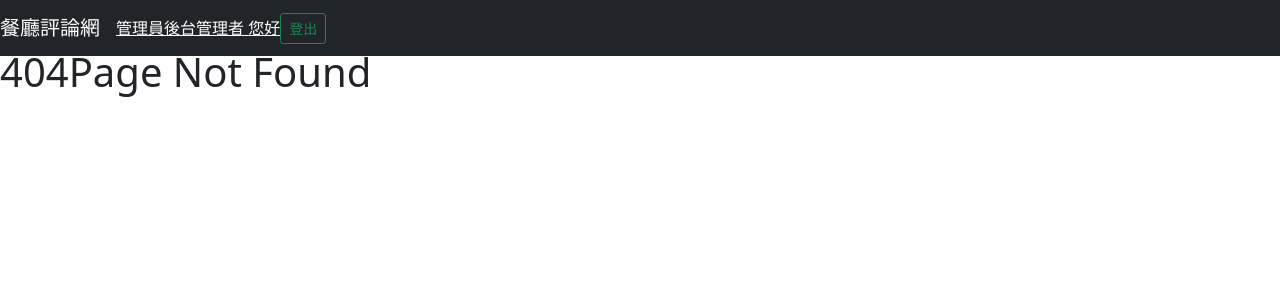
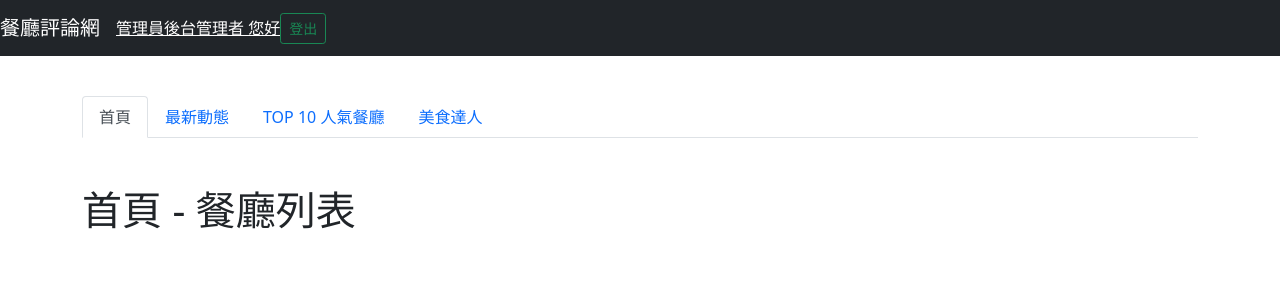
Before and after one commit to mingmoth/vue-forum, a Vue app: page /#/restaurants in a window 1280 px wide. Before the commit this address led to /#/. Shown: the top 300 px of the page. Built offline with nearby package versions, Linux system fonts and the light colour scheme.

Commit message:
add 4 Main vue Page/NavTabs & install uuid

```diff
--- a/package.json
+++ b/package.json
@@ -11,6 +11,7 @@
     "@popperjs/core": "^2.10.2",
     "bootstrap": "^5.1.3",
     "core-js": "^3.6.5",
+    "uuid": "^8.3.2",
     "vue": "^2.6.11",
     "vue-router": "^3.2.0"
   },
--- /dev/null
+++ b/src/components/NavTabs.vue
@@ -0,0 +1,46 @@
+<template>
+  <ul class="nav nav-tabs mb-4">
+    <li class="nav-item" v-for="tab in tabs"
+        :key="tab.id">
+      <router-link
+        :to="tab.path"
+        class="nav-link"
+      >
+        {{tab.title}}
+      </router-link>
+    </li>
+  </ul>
+</template>
+
+<script>
+import {v4 as uuidv4} from 'uuid'
+export default {
+  name: 'NavTabs',
+  data () {
+    return {
+      tabs: [
+        {
+          id: uuidv4(),
+          title: '首頁',
+          path: '/restaurants'
+        },
+        {
+          id: uuidv4(),
+          title: '最新動態',
+          path: '/restaurants/feeds'
+        },
+        {
+          id: uuidv4(),
+          title: 'TOP 10 人氣餐廳',
+          path: '/restaurants/top'
+        },
+        {
+          id: uuidv4(),
+          title: '美食達人',
+          path: '/users/top'
+        }
+      ]
+    }
+  }
+}
+</script>
--- a/src/router/index.js
+++ b/src/router/index.js
@@ -1,11 +1,13 @@
 import Vue from 'vue'
 import VueRouter from 'vue-router'
 import SignIn from '../views/SignIn.vue'
+import Restaurants from '../views/Restaurants.vue'
 import NotFound from '../views/NotFound.vue'
 
 Vue.use(VueRouter)
 
 export default new VueRouter({
+  linkExactActiveClass: 'active',
   routes : [
     {
       path: '/signin',
@@ -18,6 +20,26 @@ export default new VueRouter({
       component: () => import("../views/SignUp.vue")
     },
     {
+      path: '/restaurants',
+      name: 'restaurants',
+      component: Restaurants
+    },
+    {
+      path: '/restaurants/feeds',
+      name: 'restaurants-feeds',
+      component: () => import ("../views/RestaurantsFeeds.vue")
+    },
+    {
+      path: '/restaurants/top',
+      name: 'restaurants-top',
+      component: () => import("../views/RestaruantsTop.vue")
+    },
+    {
+      path: '/users/top',
+      name: 'users=top',
+      component: () => import("../views/UsersTop.vue")
+    },
+    {
       path: '*',
       name: 'not-found',
       component: NotFound
--- /dev/null
+++ b/src/views/RestaruantsTop.vue
@@ -0,0 +1,18 @@
+<template>
+  <div class="container py-5">
+    <NavTabs />
+    <h1 class="mt-5">
+      RestaruantsTop
+    </h1>
+  </div>
+</template>
+
+<script>
+import NavTabs from '../components/NavTabs.vue'
+export default {
+  name: 'RestaurantsTops',
+  components: {
+    NavTabs,
+  }
+}
+</script>
--- /dev/null
+++ b/src/views/Restaurants.vue
@@ -0,0 +1,18 @@
+<template>
+  <div class="container py-5">
+    <NavTabs />
+    <h1 class="mt-5">
+      首頁 - 餐廳列表
+    </h1>
+  </div>
+</template>
+
+<script>
+import NavTabs from '../components/NavTabs.vue'
+export default {
+  name: 'Restaurants',
+  components: {
+    NavTabs,
+  }
+}
+</script>
--- /dev/null
+++ b/src/views/RestaurantsFeeds.vue
@@ -0,0 +1,18 @@
+<template>
+  <div class="container py-5">
+    <NavTabs />
+    <h1 class="mt-5">
+      RestaruantsFeeds
+    </h1>
+  </div>
+</template>
+
+<script>
+import NavTabs from '../components/NavTabs.vue'
+export default {
+  name: 'RestaurantsFeeds',
+  components: {
+    NavTabs,
+  }
+}
+</script>
--- /dev/null
+++ b/src/views/UsersTop.vue
@@ -0,0 +1,18 @@
+<template>
+  <div class="container py-5">
+    <NavTabs />
+    <h1 class="mt-5">
+      UsersTop
+    </h1>
+  </div>
+</template>
+
+<script>
+import NavTabs from '../components/NavTabs.vue'
+export default {
+  name: 'UsersTop',
+  components: {
+    NavTabs,
+  }
+}
+</script>
```
Also changed, not shown: 1 other file (tests, documents, lock files or other folders).
